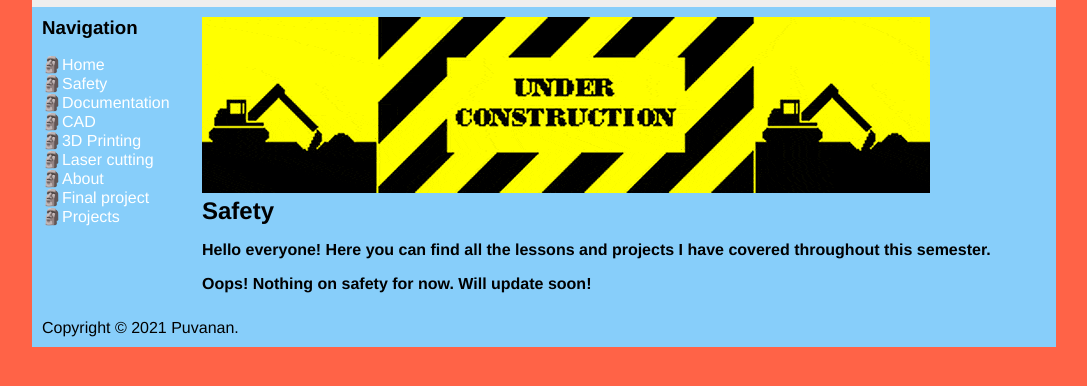
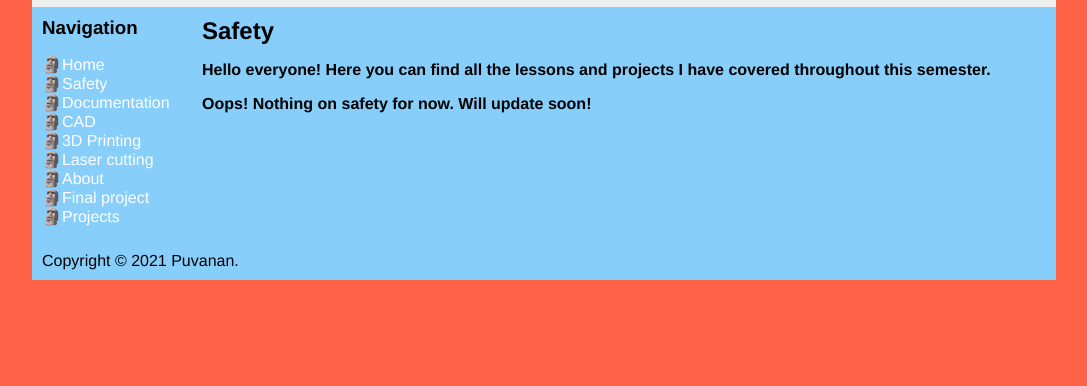
Before and after one commit to puvie2005/Puvanan-html, a plain HTML site: page Safety.html in a window 1280 px wide. Shown: the part 58-444 px from the top of the page, without its empty margins (96-1183 px from the left). Drawn offline with Linux system fonts and the light colour scheme.

Commit message:
Update Safety.html

```diff
--- a/Safety.html
+++ b/Safety.html
@@ -26,7 +26,6 @@
           <ul>
         </div>
         <div id="main">
-          <img src="image/construction.gif" alt="Welcome!" width"200px">
           <h2>Safety</h2>
           <b>
           <p>Hello everyone! Here you can find all the lessons and projects I have covered throughout this semester.</p>
```
